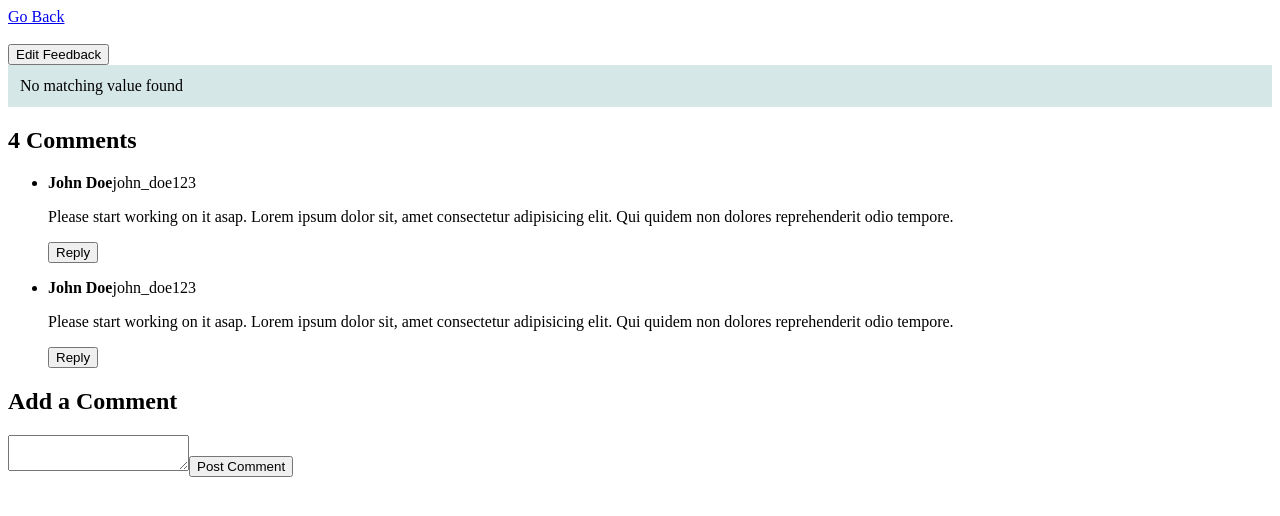
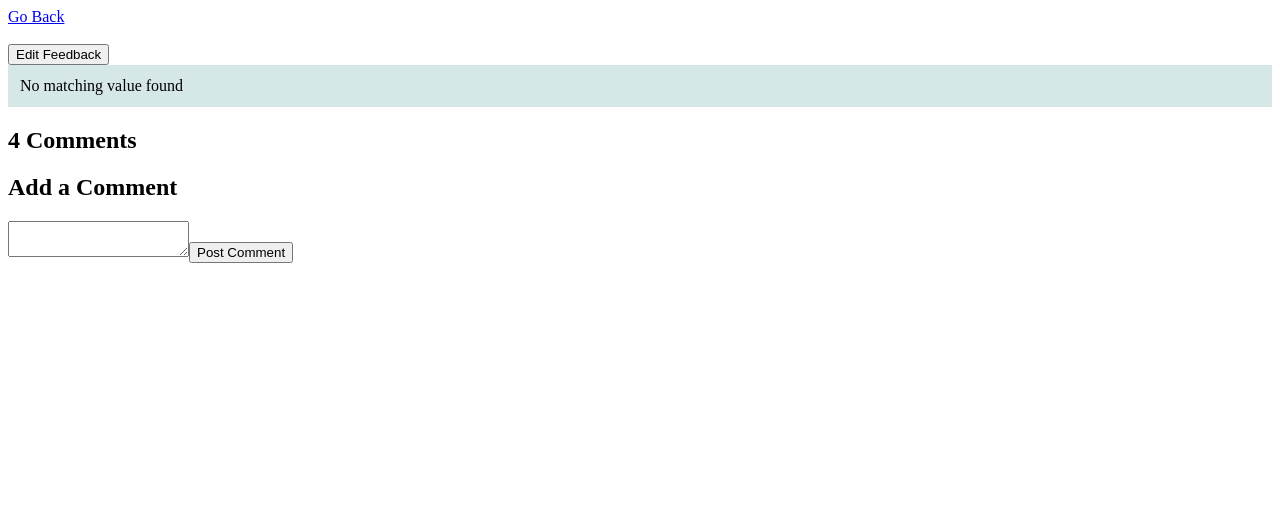
Before and after one commit to crsecu/productFeedbackApp, a React app: page /feedbackDetail/1 in a window 1280 px wide. Shown: the top 516 px of the page. Built offline with nearby package versions, Linux system fonts and the light colour scheme; the HTML template or start-up script is replaced by a standard one.

Commit message:
encapsulated comment and reply count logic into reusable calculateTotalComments function

```diff
--- /dev/null
+++ b/src/features/comments/CommentList.tsx
@@ -0,0 +1,10 @@
+import { Comment } from "../feedback/feedback.types";
+interface CommentListProps {
+  comments: Comment[];
+}
+
+function CommentList({ comments }: CommentListProps): React.JSX.Element {
+  return <ul></ul>;
+}
+
+export default CommentList;
--- a/src/features/feedback/FeedbackCard.tsx
+++ b/src/features/feedback/FeedbackCard.tsx
@@ -1,4 +1,5 @@
 import { Feedback } from "./feedback.types";
+import { calculateTotalComments } from "../../utils/helpers";
 
 interface FeedbackCardProps {
   feedback: Feedback;
@@ -13,19 +14,7 @@ function FeedbackCard({
     return <article className="feedback_card">No matching value found</article>;
 
   const { title, description, category, upvotes, comments } = feedback;
-
-  /*Calculate the total number of comments and their replies*/
-  const baseCount = comments?.length || 0;
-  const repliesCount =
-    comments?.reduce((totalReplies, comment) => {
-      if (comment.replies !== undefined) {
-        return totalReplies + comment.replies.length;
-      }
-
-      return 0;
-    }, 0) || 0;
-
-  const commentCount = baseCount + repliesCount;
+  const commentCount = calculateTotalComments(comments);
 
   return (
     <article className="feedback_card">
--- a/src/features/feedback/FeedbackDetailPage.tsx
+++ b/src/features/feedback/FeedbackDetailPage.tsx
@@ -3,6 +3,7 @@ import { useParams } from "react-router-dom";
 import { getFeedbackDataById } from "./feedbackSlice";
 import { Link } from "react-router-dom";
 import FeedbackCard from "./FeedbackCard";
+import CommentList from "../comments/CommentList";
 import Comment from "../comments/Comment";
 
 function FeedbackDetailPage(): React.JSX.Element {
@@ -24,10 +25,7 @@ function FeedbackDetailPage(): React.JSX.Element {
           <h2>
             <span>4</span> Comments
           </h2>
-          <ul>
-            <Comment />
-            <Comment />
-          </ul>
+          <CommentList />
         </section>
         <section>
           <h2>Add a Comment</h2>
--- /dev/null
+++ b/src/utils/helpers.ts
@@ -0,0 +1,18 @@
+import { Comment } from "../features/feedback/feedback.types";
+
+/*The calculateTotalComments function calculates the total number of comments and their replies*/
+export function calculateTotalComments(
+  commentList: Comment[] | undefined
+): number {
+  const baseCount = commentList?.length || 0;
+  const repliesCount =
+    commentList?.reduce((totalReplies, comment) => {
+      if (comment.replies !== undefined) {
+        return totalReplies + comment.replies.length;
+      }
+
+      return 0;
+    }, 0) || 0;
+
+  return baseCount + repliesCount;
+}
```
